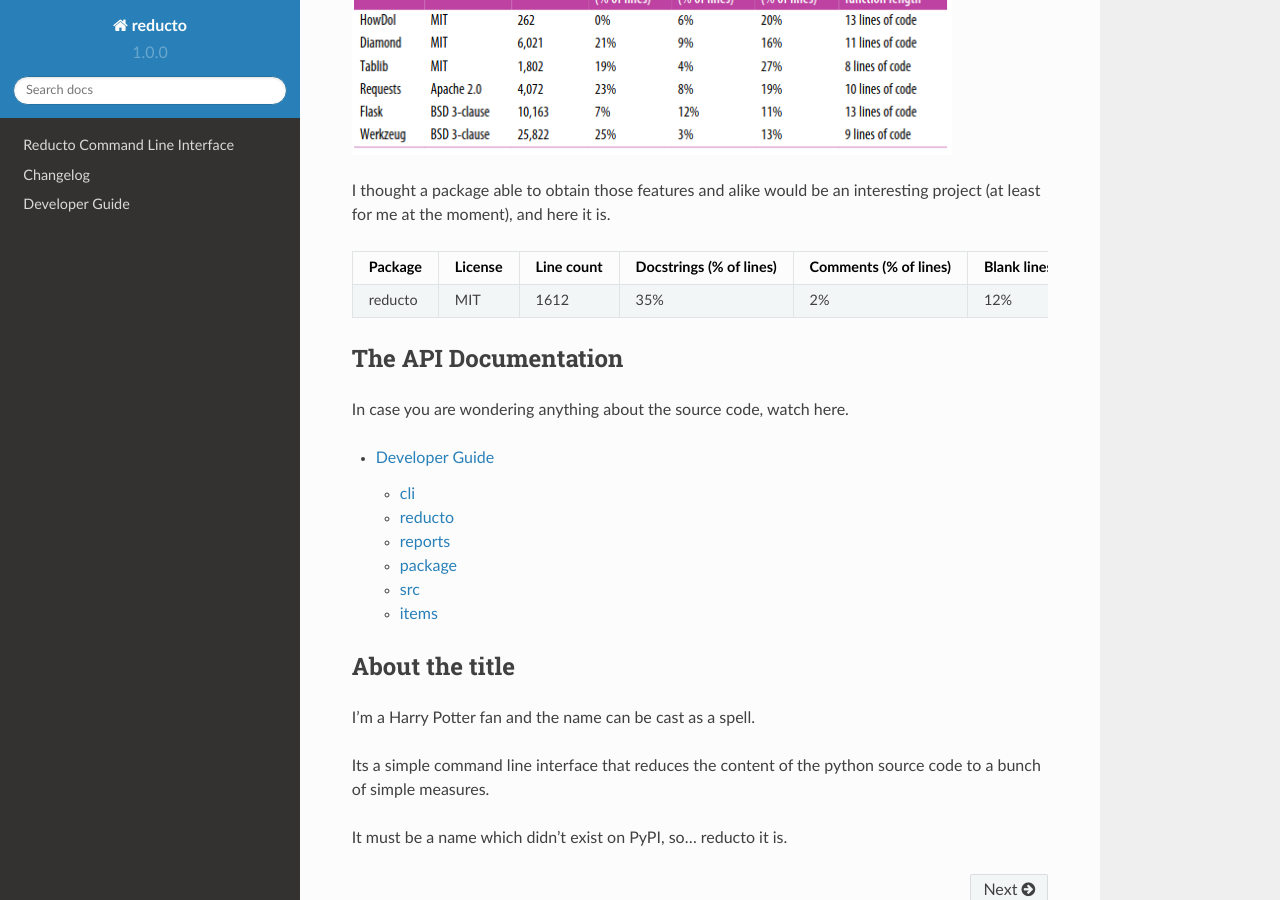
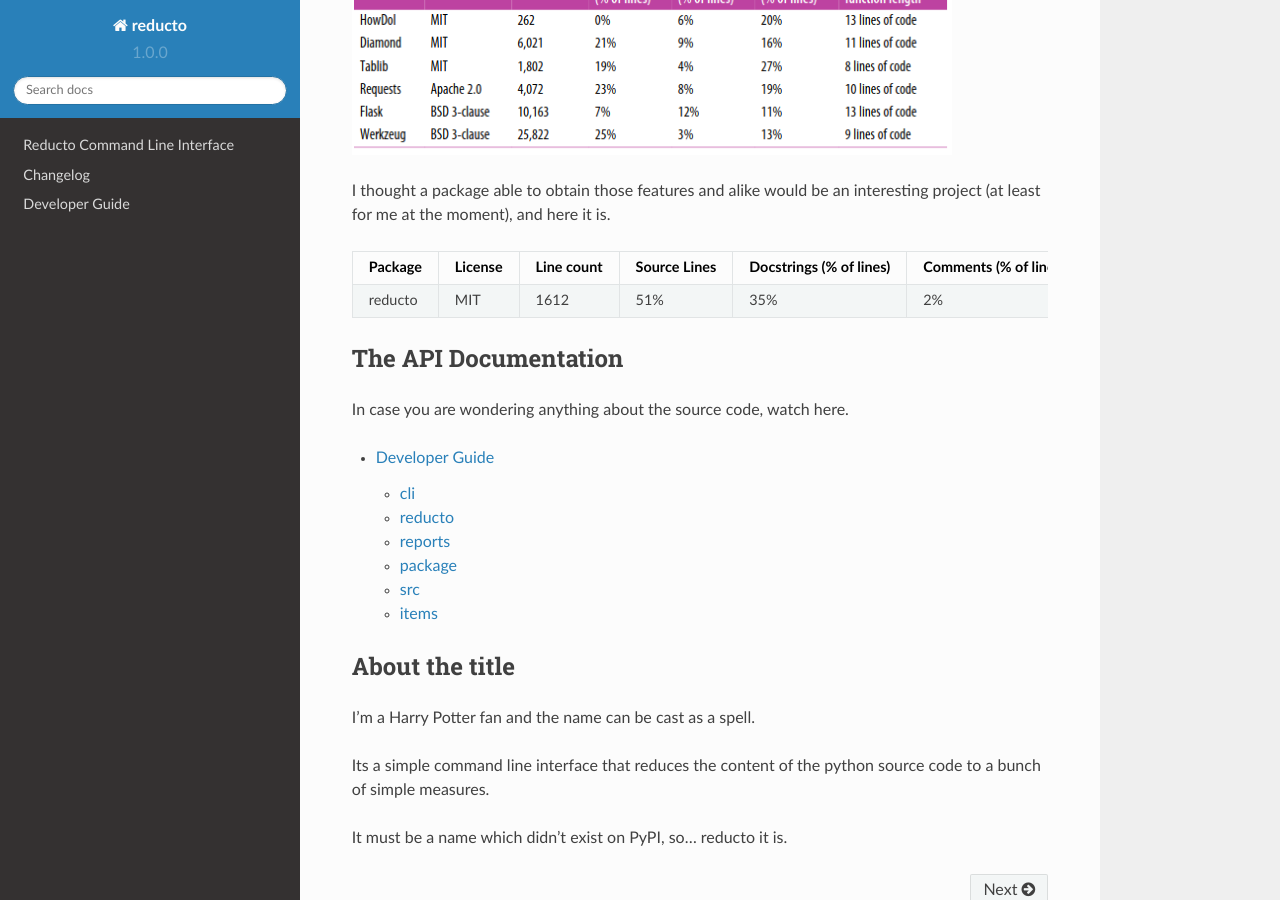
Before and after one commit to plaguss/reducto, a Sphinx documentation site: the page built from docs/index.rst, in a window 1280 px wide and 900 px high, scrolled down 801 px. Built offline with Sphinx 7.4.7 and the Read the Docs theme 2.0.0, drawn with Linux system fonts in a browser that asks for light colours.

Commit message:
doc: add source lines report

```diff
--- a/docs/index.rst
+++ b/docs/index.rst
@@ -42,12 +42,12 @@ of the table can be seen here:
 I thought a package able to obtain those features and alike would be an
 interesting project (at least for me at the moment), and here it is.
 
-=========  =========  ============  ==============  =============  ==============  =================
-Package    License      Line count    Docstrings     Comments       Blank lines     Average function
-                                      (% of lines)   (% of lines)   (% of lines)    length
-=========  =========  ============  ==============  =============  ==============  =================
-reducto    MIT                1612             35%             2%             12%                  5
-=========  =========  ============  ==============  =============  ==============  =================
+=========  =========  ============ ============= ==============  =============  ==============  =================
+Package    License      Line count Source Lines   Docstrings     Comments       Blank lines     Average function
+                                                  (% of lines)   (% of lines)   (% of lines)    length
+=========  =========  ============ ============= ==============  =============  ==============  =================
+reducto    MIT                1612           51%            35%             2%             12%                  5
+=========  =========  ============ ============= ==============  =============  ==============  =================
 
 The API Documentation
 ---------------------
```
